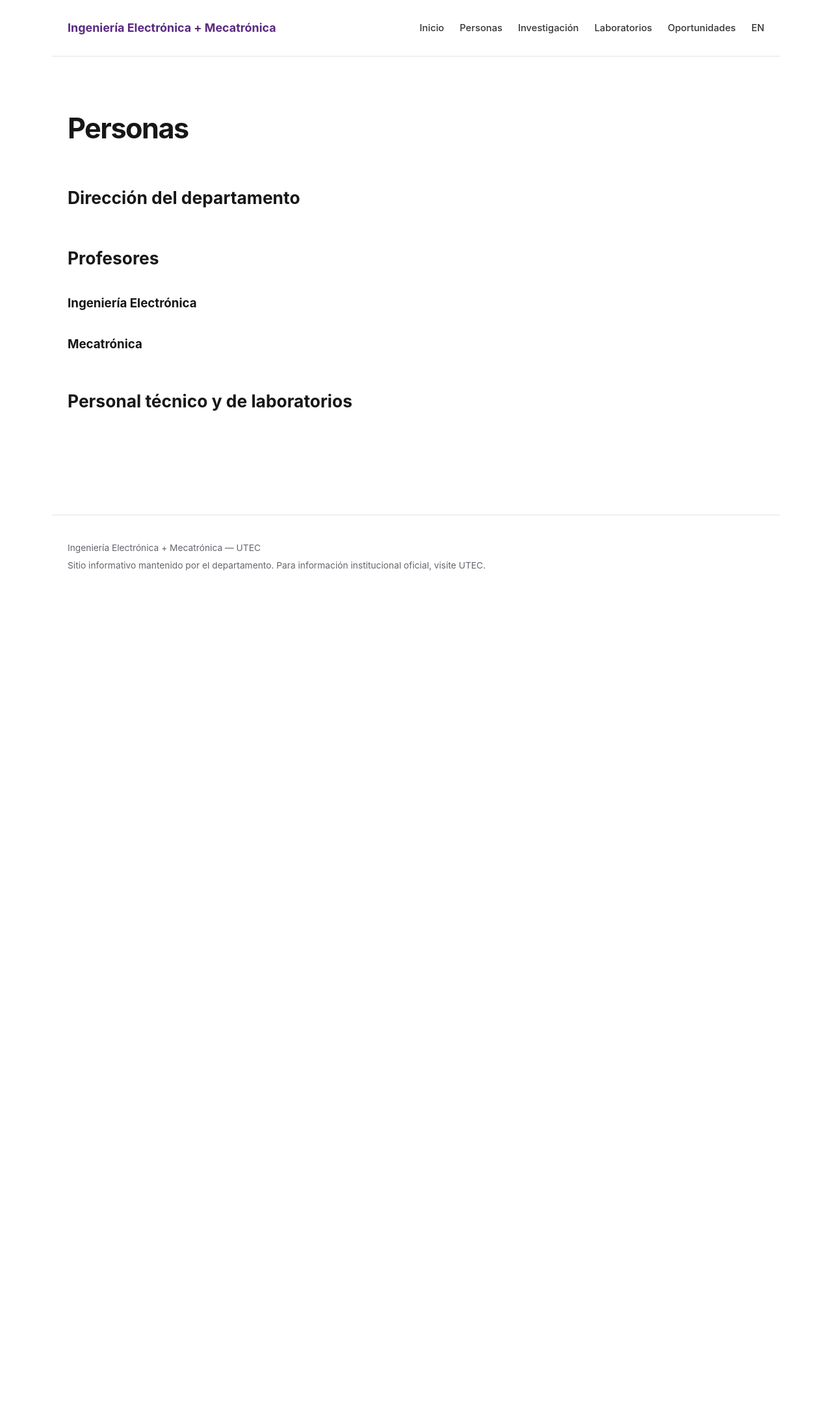
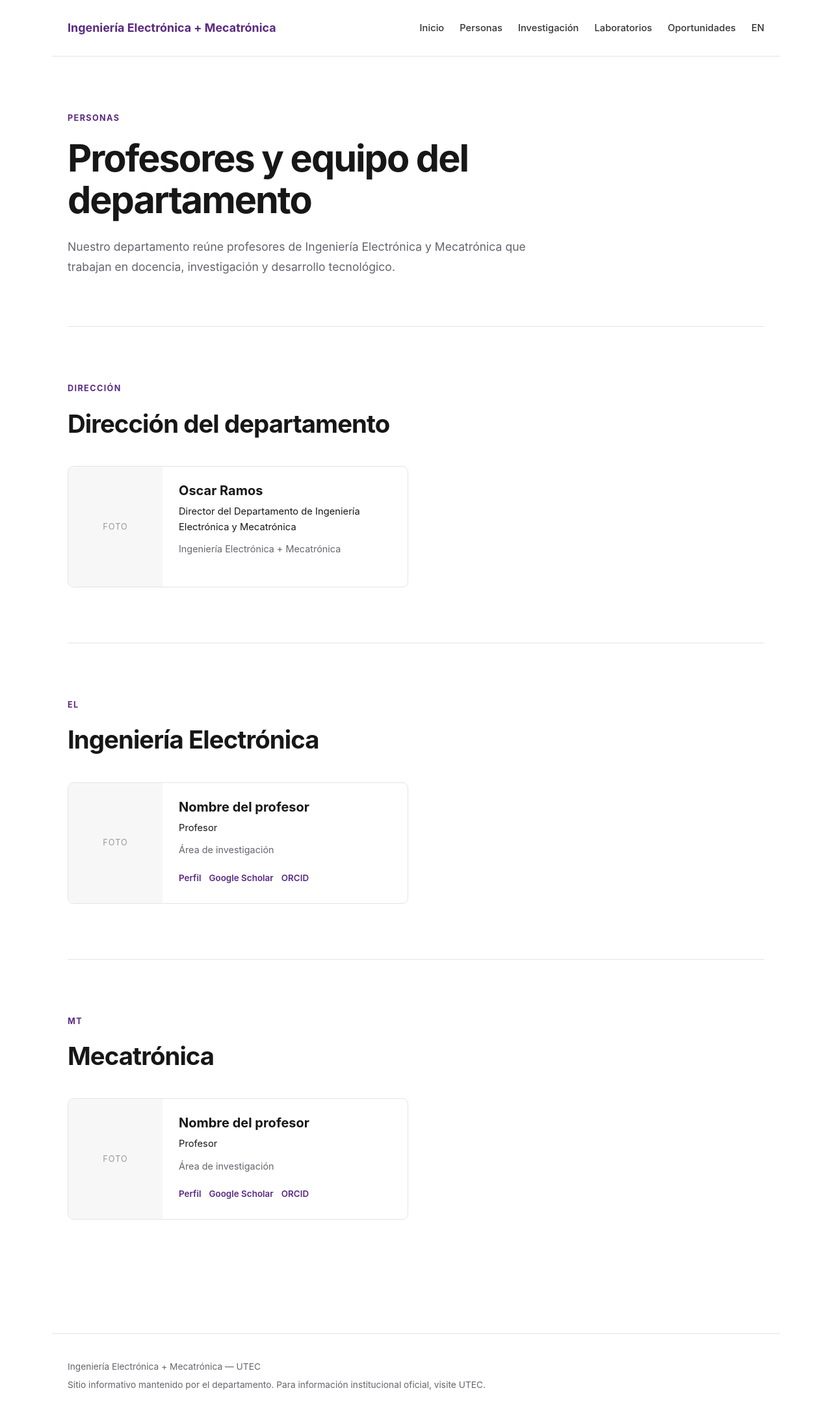
Before and after one commit to L30nardoSV/elmt-utec, a Jekyll site: the page built from people.md, in a window 1280 px wide. Shown: the whole page at 65% size. Built offline with Jekyll 4.4.1, drawn with Linux system fonts in a browser that asks for light colours; before the commit the page ends 932 px from its top, so only the background shows below that.

Commit message:
Updating people.md and visual style

```diff
--- a/assets/css/style.css
+++ b/assets/css/style.css
@@ -515,3 +515,142 @@ main > h3 {
   }
 
 }
+
+/* --------------------------------------------------
+   Internal page intro
+-------------------------------------------------- */
+
+.page-intro {
+  max-width: 820px;
+  padding: 85px 0 75px;
+}
+
+.page-intro h1 {
+  margin: 0;
+
+  font-size: clamp(2.4rem, 4.5vw, 3.8rem);
+  line-height: 1.1;
+  letter-spacing: -0.035em;
+}
+
+.page-lead {
+  max-width: 720px;
+
+  margin: 26px 0 0;
+
+  color: var(--muted);
+
+  font-size: 1.1rem;
+  line-height: 1.75;
+}
+
+
+/* --------------------------------------------------
+   People
+-------------------------------------------------- */
+
+.people-grid {
+  display: grid;
+  grid-template-columns: repeat(2, 1fr);
+
+  gap: 24px;
+}
+
+.person-card {
+  display: grid;
+  grid-template-columns: 145px 1fr;
+
+  overflow: hidden;
+
+  border: 1px solid var(--border);
+  border-radius: 9px;
+
+  background: #ffffff;
+}
+
+.person-photo-placeholder {
+  display: flex;
+  align-items: center;
+  justify-content: center;
+
+  min-height: 185px;
+
+  background: var(--surface);
+
+  color: #999;
+
+  font-size: 0.8rem;
+  text-transform: uppercase;
+  letter-spacing: 0.08em;
+}
+
+.person-info {
+  padding: 25px;
+}
+
+.person-info h3 {
+  margin: 0 0 7px;
+
+  font-size: 1.25rem;
+  line-height: 1.25;
+}
+
+.person-role {
+  margin: 0 0 10px;
+
+  color: var(--text);
+
+  font-size: 0.92rem;
+}
+
+.person-area {
+  margin: 0;
+
+  color: var(--muted);
+
+  font-size: 0.9rem;
+}
+
+.person-links {
+  display: flex;
+  flex-wrap: wrap;
+
+  gap: 12px;
+
+  margin-top: 20px;
+}
+
+.person-links a {
+  color: var(--primary);
+
+  font-size: 0.84rem;
+  font-weight: 600;
+
+  text-decoration: none;
+}
+
+.person-links a:hover {
+  text-decoration: underline;
+}
+
+
+@media (max-width: 850px) {
+
+  .people-grid {
+    grid-template-columns: 1fr;
+  }
+
+}
+
+
+@media (max-width: 520px) {
+
+  .person-card {
+    grid-template-columns: 1fr;
+  }
+
+  .person-photo-placeholder {
+    min-height: 220px;
+  }
+
+}
--- a/people.md
+++ b/people.md
@@ -5,14 +5,132 @@ lang: es
 permalink: /people/
 ---
 
-# Personas
+<section class="page-intro">
 
-## Dirección del departamento
+  <p class="section-kicker">Personas</p>
 
-## Profesores
+  <h1>
+    Profesores y equipo del departamento
+  </h1>
 
-### Ingeniería Electrónica
+  <p class="page-lead">
+    Nuestro departamento reúne profesores de Ingeniería Electrónica
+    y Mecatrónica que trabajan en docencia, investigación y desarrollo
+    tecnológico.
+  </p>
 
-### Mecatrónica
+</section>
 
-## Personal técnico y de laboratorios
+
+<section class="section">
+
+  <div class="section-heading">
+    <p class="section-kicker">Dirección</p>
+    <h2>Dirección del departamento</h2>
+  </div>
+
+  <div class="people-grid">
+
+    <article class="person-card">
+
+      <div class="person-photo-placeholder">
+        Foto
+      </div>
+
+      <div class="person-info">
+        <h3>Oscar Ramos</h3>
+
+        <p class="person-role">
+          Director del Departamento de Ingeniería Electrónica y Mecatrónica
+        </p>
+
+        <p class="person-area">
+          Ingeniería Electrónica + Mecatrónica
+        </p>
+      </div>
+
+    </article>
+
+  </div>
+
+</section>
+
+
+<section class="section">
+
+  <div class="section-heading">
+    <p class="section-kicker">EL</p>
+    <h2>Ingeniería Electrónica</h2>
+  </div>
+
+  <div class="people-grid">
+
+    <article class="person-card">
+
+      <div class="person-photo-placeholder">
+        Foto
+      </div>
+
+      <div class="person-info">
+        <h3>Nombre del profesor</h3>
+
+        <p class="person-role">
+          Profesor
+        </p>
+
+        <p class="person-area">
+          Área de investigación
+        </p>
+
+        <div class="person-links">
+          <a href="#">Perfil</a>
+          <a href="#">Google Scholar</a>
+          <a href="#">ORCID</a>
+        </div>
+      </div>
+
+    </article>
+
+  </div>
+
+</section>
+
+
+<section class="section">
+
+  <div class="section-heading">
+    <p class="section-kicker">MT</p>
+    <h2>Mecatrónica</h2>
+  </div>
+
+  <div class="people-grid">
+
+    <article class="person-card">
+
+      <div class="person-photo-placeholder">
+        Foto
+      </div>
+
+      <div class="person-info">
+        <h3>Nombre del profesor</h3>
+
+        <p class="person-role">
+          Profesor
+        </p>
+
+        <p class="person-area">
+          Área de investigación
+        </p>
+
+        <div class="person-links">
+          <a href="#">Perfil</a>
+          <a href="#">Google Scholar</a>
+          <a href="#">ORCID</a>
+        </div>
+      </div>
+
+    </article>
+
+  </div>
+
+</section>
```
